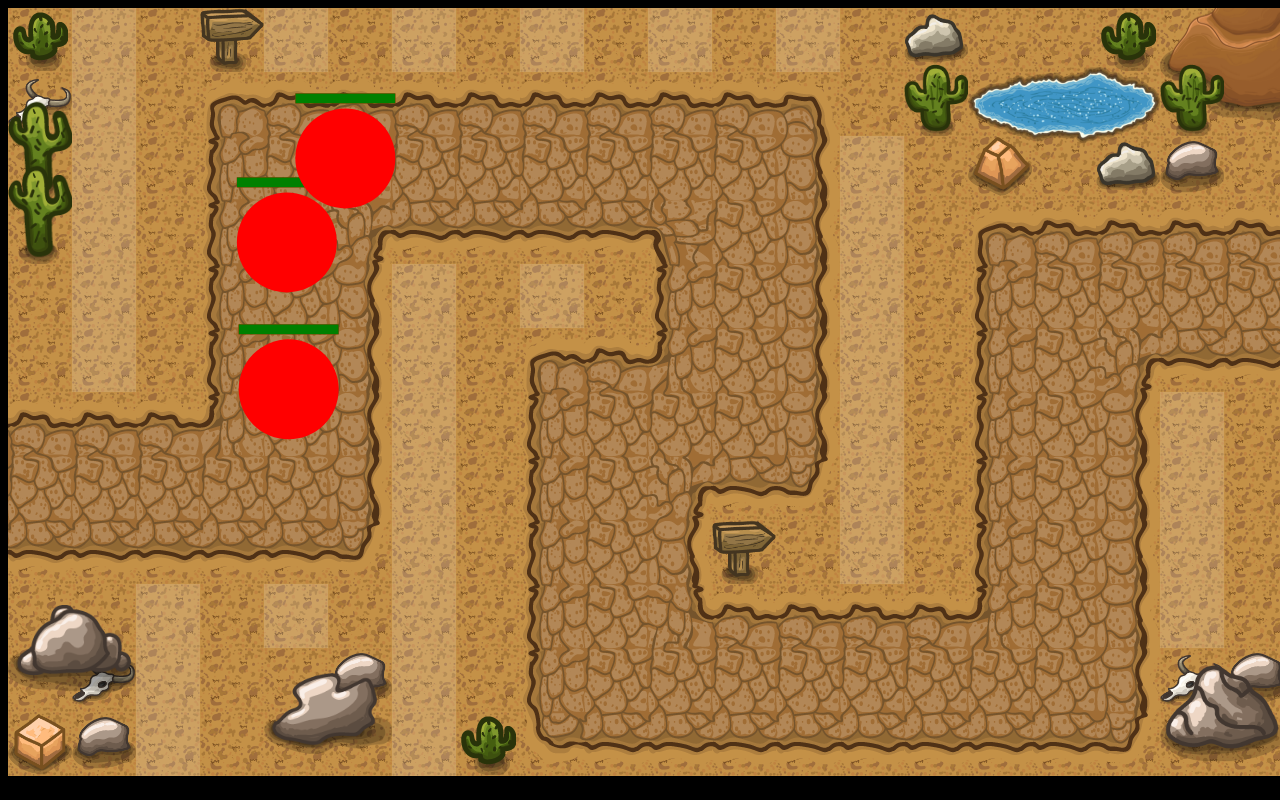
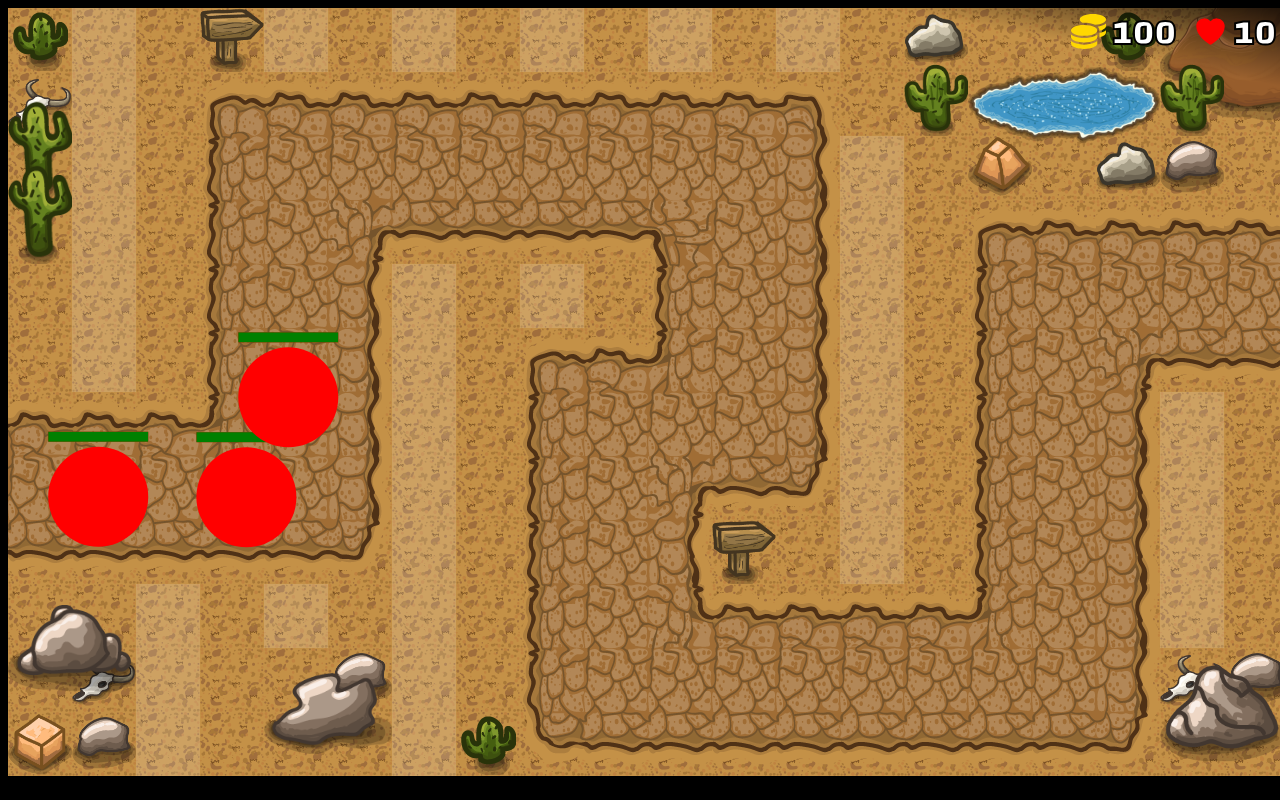
Before and after one commit to Vladut94/tower-defense, a plain HTML site: page index.html in a window 1280 px wide. Drawn offline with Linux system fonts and the light colour scheme.

Commit message:
create game resources + logic

```diff
--- a/index.html
+++ b/index.html
@@ -14,6 +14,22 @@
     <div class="game">
         <canvas></canvas>
         <div class="message">GAME OVER</div>
+        <div class="stats">
+            <!-- coins -->
+            <div class="coins">
+                <svg xmlns="http://www.w3.org/2000/svg" viewBox="0 0 512 512" fill="currentColor" id="coin-icon"><!--! Font Awesome Pro 6.2.1 by @fontawesome - https://fontawesome.com License - https://fontawesome.com/license (Commercial License) Copyright 2022 Fonticons, Inc. -->
+                    <path d="M512 80c0 18-14.3 34.6-38.4 48c-29.1 16.1-72.5 27.5-122.3 30.9c-3.7-1.8-7.4-3.5-11.3-5C300.6 137.4 248.2 128 192 128c-8.3 0-16.4 .2-24.5 .6l-1.1-.6C142.3 114.6 128 98 128 80c0-44.2 86-80 192-80S512 35.8 512 80zM160.7 161.1c10.2-.7 20.7-1.1 31.3-1.1c62.2 0 117.4 12.3 152.5 31.4C369.3 204.9 384 221.7 384 240c0 4-.7 7.9-2.1 11.7c-4.6 13.2-17 25.3-35 35.5c0 0 0 0 0 0c-.1 .1-.3 .1-.4 .2l0 0 0 0c-.3 .2-.6 .3-.9 .5c-35 19.4-90.8 32-153.6 32c-59.6 0-112.9-11.3-148.2-29.1c-1.9-.9-3.7-1.9-5.5-2.9C14.3 274.6 0 258 0 240c0-34.8 53.4-64.5 128-75.4c10.5-1.5 21.4-2.7 32.7-3.5zM416 240c0-21.9-10.6-39.9-24.1-53.4c28.3-4.4 54.2-11.4 76.2-20.5c16.3-6.8 31.5-15.2 43.9-25.5V176c0 19.3-16.5 37.1-43.8 50.9c-14.6 7.4-32.4 13.7-52.4 18.5c.1-1.8 .2-3.5 .2-5.3zm-32 96c0 18-14.3 34.6-38.4 48c-1.8 1-3.6 1.9-5.5 2.9C304.9 404.7 251.6 416 192 416c-62.8 0-118.6-12.6-153.6-32C14.3 370.6 0 354 0 336V300.6c12.5 10.3 27.6 18.7 43.9 25.5C83.4 342.6 135.8 352 192 352s108.6-9.4 148.1-25.9c7.8-3.2 15.3-6.9 22.4-10.9c6.1-3.4 11.8-7.2 17.2-11.2c1.5-1.1 2.9-2.3 4.3-3.4V304v5.7V336zm32 0V304 278.1c19-4.2 36.5-9.5 52.1-16c16.3-6.8 31.5-15.2 43.9-25.5V272c0 10.5-5 21-14.9 30.9c-16.3 16.3-45 29.7-81.3 38.4c.1-1.7 .2-3.5 .2-5.3zM192 448c56.2 0 108.6-9.4 148.1-25.9c16.3-6.8 31.5-15.2 43.9-25.5V432c0 44.2-86 80-192 80S0 476.2 0 432V396.6c12.5 10.3 27.6 18.7 43.9 25.5C83.4 438.6 135.8 448 192 448z"/>
+                </svg>
+                <div id="coins">100</div>
+            </div>
+            <!-- hearts -->
+            <div class="hearts">
+                <svg xmlns="http://www.w3.org/2000/svg" viewBox="0 0 24 24" fill="currentColor" id="heart-icon">
+                    <path d="M11.645 20.91l-.007-.003-.022-.012a15.247 15.247 0 01-.383-.218 25.18 25.18 0 01-4.244-3.17C4.688 15.36 2.25 12.174 2.25 8.25 2.25 5.322 4.714 3 7.688 3A5.5 5.5 0 0112 5.052 5.5 5.5 0 0116.313 3c2.973 0 5.437 2.322 5.437 5.25 0 3.925-2.438 7.111-4.739 9.256a25.175 25.175 0 01-4.244 3.17 15.247 15.247 0 01-.383.219l-.022.012-.007.004-.003.001a.752.752 0 01-.704 0l-.003-.001z" />
+                </svg>
+                <div id="hearts">10</div>
+            </div>
+        </div>
     </div>
     <script src="/js/waypoints.js"></script>
     <script src="/js/placementTilesData.js"></script>
--- a/js/classes.js
+++ b/js/classes.js
@@ -67,7 +67,7 @@ class Enemy {
         const xDistance = waypoint.x - this.center.x
         const angle = Math.atan2(yDistance, xDistance)
 
-        const speed = 3
+        const speed = 2
 
         this.velocity.x = Math.cos(angle) * speed
         this.velocity.y = Math.sin(angle) * speed
--- a/js/index.js
+++ b/js/index.js
@@ -18,6 +18,7 @@ image.src = 'assets/gameMap.png';
 const enemies = []
 let enemyCount = 3
 let hearts = 10
+let coins = 100
 
 function spawnEnemies(spawnCount) {
     for (let i = 1; i < spawnCount + 1; i++) {
@@ -71,7 +72,7 @@ function animate() {
         if(enemy.position.x > canvas.width) {
             hearts -= 1
             enemies.splice(i, 1)
-            console.log(hearts);
+            document.querySelector('#hearts').innerHTML = hearts
 
             if (hearts === 0) {
                 console.log('game over')
@@ -119,7 +120,11 @@ function animate() {
                     const enemyIndex = enemies.findIndex((enemy) => {
                         return projectile.enemy === enemy
                     })
-                    if (enemyIndex > -1) enemies.splice(enemyIndex, 1)
+                    if (enemyIndex > -1) {
+                        enemies.splice(enemyIndex, 1)
+                        coins += 25
+                        document.querySelector('#coins').innerHTML = coins
+                    }
                 }
 
                 console.log(projectile.enemy.health)
@@ -136,7 +141,9 @@ const mouse = {
 }
 
 canvas.addEventListener('click', (event) => {
-    if (activeTile && !activeTile.isOccupied) {
+    if (activeTile && !activeTile.isOccupied && coins - 50 >= 0) {
+        coins -= 50
+        document.querySelector('#coins').innerHTML = coins
         buildings.push(
             new Building({
                 position: {
--- a/styles.css
+++ b/styles.css
@@ -22,3 +22,48 @@ body {
     color: white;
     -webkit-text-stroke: 3px black;
 }
+
+.hearts {
+    position: absolute;
+    top: 4px;
+    right: 12px;
+    font-size: 36px;
+    color: white;
+    -webkit-text-stroke: 2px black;
+    display: flex;
+    align-items: center;
+}
+
+#heart-icon {
+    width: 35px;
+    color: red;
+    margin-right: 5px;
+}
+
+.stats {
+    /* display: flex; */
+    position: absolute;
+    top: 0;
+    right: 0;
+    width: 400px;
+    height: 80px;
+    background: linear-gradient(to left bottom, rgba(0, 0, 0, 0.8), rgba(0, 0, 0, 0), rgba(0, 0, 0, 0));
+}
+
+.coins {
+    position: absolute;
+    top: 4px;
+    right: 12px;
+    margin-right: 100px;
+    font-size: 36px;
+    color: white;
+    -webkit-text-stroke: 2px black;
+    display: flex;
+    align-items: center;
+}
+
+#coin-icon {
+    width: 35px;
+    color: gold;
+    margin-right: 5px;
+}
```
